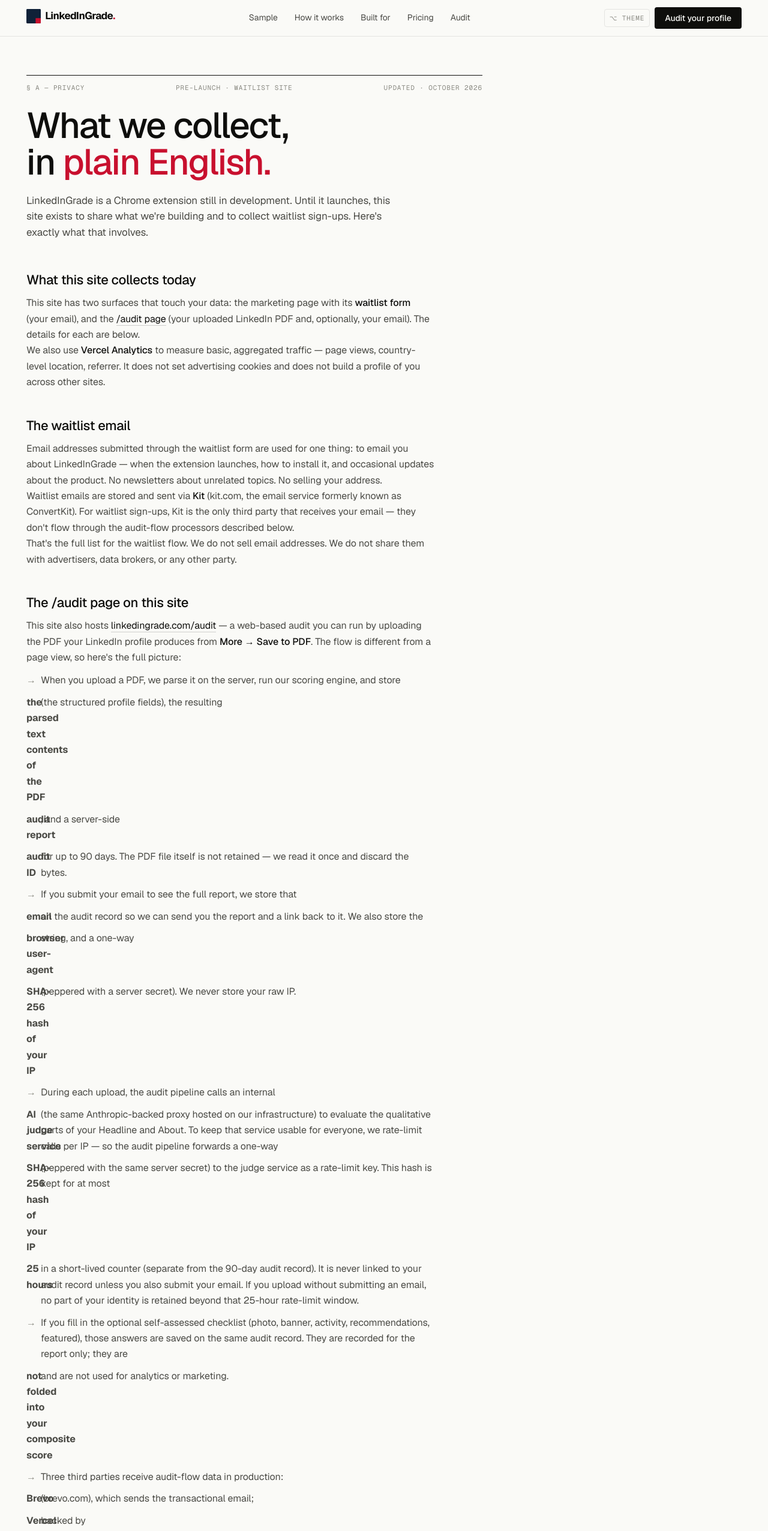
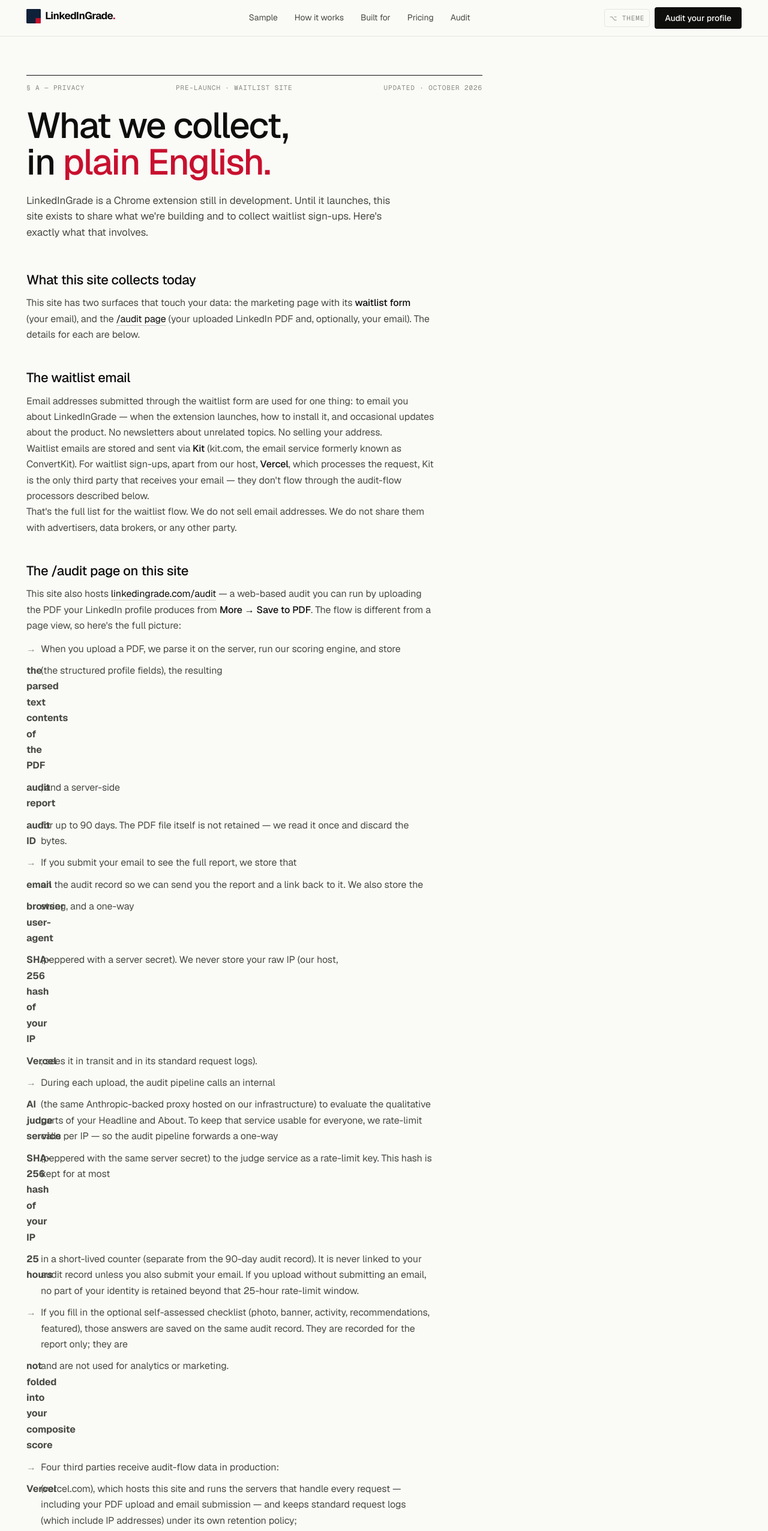
Before and after one commit to mir-quadri/linkedingrade, a Next.js app: page /privacy in a window 1280 px wide. Shown: the top 2552 px of the page at 60% size. Built offline with nearby package versions, Linux system fonts and the light colour scheme.

Commit message:
docs(privacy): list Vercel as host/processor, drop unverified Vercel Analytics claim, role-label wording; restore sitemap comment

```diff
--- a/app/privacy/page.tsx
+++ b/app/privacy/page.tsx
@@ -32,12 +32,6 @@
         <a href="/audit">/audit page</a> (your uploaded LinkedIn PDF and,
         optionally, your email). The details for each are below.
       </p>
-      <p>
-        We also use <b>Vercel Analytics</b> to measure basic, aggregated traffic
-        — page views, country-level location, referrer. It does not set
-        advertising cookies and does not build a profile of you across other
-        sites.
-      </p>
 
       <h2>The waitlist email</h2>
       <p>
@@ -48,8 +42,9 @@
       </p>
       <p>
         Waitlist emails are stored and sent via <b>Kit</b> (kit.com, the email
-        service formerly known as ConvertKit). For waitlist sign-ups, Kit is
-        the only third party that receives your email — they don&apos;t flow
+        service formerly known as ConvertKit). For waitlist sign-ups, apart
+        from our host, <b>Vercel</b>, which processes the request, Kit is the
+        only third party that receives your email — they don&apos;t flow
         through the audit-flow processors described below.
       </p>
       <p>
@@ -78,7 +73,8 @@
           <b>email</b> on the audit record so we can send you the report and a
           link back to it. We also store the <b>browser user-agent</b> string,
           and a one-way <b>SHA-256 hash of your IP</b> (peppered with a server
-          secret). We never store your raw IP.
+          secret). We never store your raw IP (our host, <b>Vercel</b>, sees it
+          in transit and in its standard request logs).
         </li>
         <li>
           During each upload, the audit pipeline calls an internal{' '}
@@ -102,16 +98,21 @@
           analytics or marketing.
         </li>
         <li>
-          Three third parties receive audit-flow data in production:{' '}
+          Four third parties receive audit-flow data in production:{' '}
+          <b>Vercel</b> (vercel.com), which hosts this site and runs the
+          servers that handle every request &mdash; including your PDF upload
+          and email submission &mdash; and keeps standard request logs (which
+          include IP addresses) under its own retention policy;{' '}
           <b>Brevo</b> (brevo.com), which sends the transactional email;{' '}
           <b>Vercel KV</b> backed by <b>Upstash</b> (upstash.com), which
           stores the audit record — including the email association — under
           a 90-day expiry; and <b>Anthropic</b> (anthropic.com), which runs
           the AI review when the judge is enabled. Anthropic receives only
-          the text of your <b>Headline</b> and <b>About</b>, plus a coarse
-          role-family label inferred from your job titles (for example,
-          &ldquo;engineering&rdquo;) &mdash; not your name, email, IP or IP
-          hash, or audit ID. No other third parties are involved.
+          the text of your <b>Headline</b> and <b>About</b> (including
+          anything you&apos;ve written in them), plus a coarse role-family
+          label inferred from your headline and current job title (for
+          example, &ldquo;engineering&rdquo;) &mdash; not your name, email,
+          IP or IP hash, or audit ID. No other third parties are involved.
         </li>
         <li>
           The 90-day expiry on the stored record is enforced by Upstash via
@@ -159,9 +160,10 @@
 
       <h2>Cookies</h2>
       <p>
-        This site uses cookies and local storage for two things only: remembering
-        your theme preference (light or dark), and the anonymous analytics
-        described above. No advertising trackers, no cross-site profiling.
+        This site uses your browser&apos;s local storage for one thing only:
+        remembering your theme preference (light or dark). We don&apos;t run
+        analytics or advertising cookies, and there&apos;s no cross-site
+        profiling.
       </p>
 
       <h2>Your rights</h2>
--- a/lib/faq.ts
+++ b/lib/faq.ts
@@ -44,7 +44,7 @@
     id: 'pdf-and-email',
     question: 'What happens to my PDF and email?',
     answer:
-      'We parse your PDF on our server and discard the file itself. The parsed profile fields and your audit report are stored for up to 90 days, then deleted automatically. When the AI review is enabled, only your Headline and About text (plus a coarse role label) is sent to Anthropic to evaluate it. If you enter your email to unlock the full report, it’s used to send you that report and a link back to it — it isn’t added to any marketing list unless you separately join the extension waitlist. The shareable result link shows only a masked version of your email. To delete your audit sooner, email hello@linkedingrade.com with your audit ID or the email you used. Our privacy policy has the full details.',
+      'We parse your PDF on our server and discard the file itself. The parsed profile fields and your audit report are stored for up to 90 days, then deleted automatically. When the AI review is enabled, only your Headline and About text (plus a coarse role label inferred from your headline and current job title) is sent to Anthropic to evaluate it. If you enter your email to unlock the full report, it’s used to send you that report and a link back to it — it isn’t added to any marketing list unless you separately join the extension waitlist. The shareable result link shows only a masked version of your email. To delete your audit sooner, email hello@linkedingrade.com with your audit ID or the email you used. Our privacy policy has the full details.',
   },
   {
     id: 'how-long',
```
Also changed, not shown: app/sitemap.ts (+5 -2 lines), 1 other file (tests, documents, lock files or other folders).
